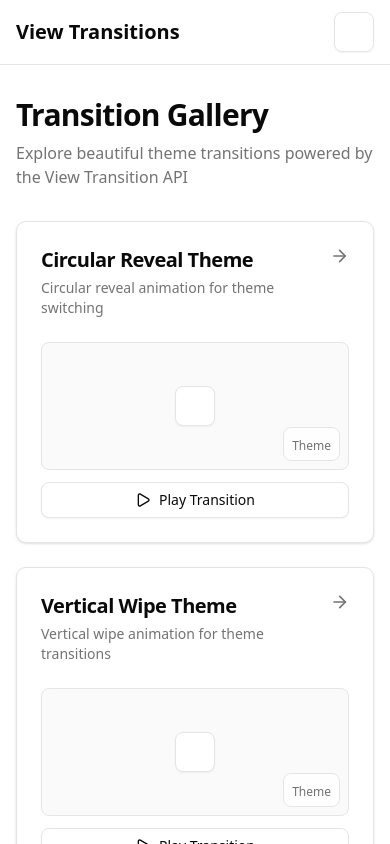
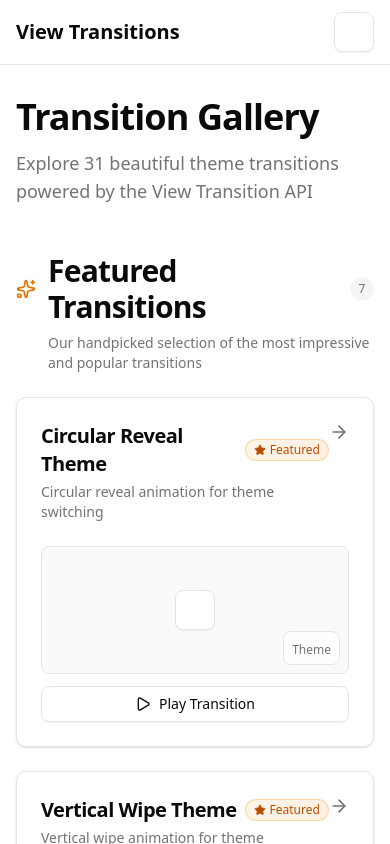
Before and after one commit to yassinezaanouni/themes-view-transitions, a Next.js app: page / in a window 390 px wide. Shown: the top 844 px of the page. Built offline with nearby package versions, Linux system fonts and the light colour scheme.

Commit message:
Add smooth scrolling behavior to HTML and enhance Home page layout with categorized transition sections. Introduce CategorySection component for better organization of transitions by category, and update TransitionCard to display featured badges.

```diff
--- a/src/app/globals.css
+++ b/src/app/globals.css
@@ -135,6 +135,9 @@
   * {
     @apply border-border outline-ring/50;
   }
+  html {
+    scroll-behavior: smooth;
+  }
   body {
     @apply bg-background text-foreground;
   }
--- a/src/app/page.tsx
+++ b/src/app/page.tsx
@@ -1,27 +1,117 @@
-import { TransitionCard } from '@/components/transition-card';
-import { transitions } from '@/data/transitions';
+import { CategorySection } from '@/components/category-section';
+import { CategoryType, transitions } from '@/data/transitions';
+import {
+  Shapes,
+  Droplets,
+  Sparkles,
+  Move,
+  Box,
+  PartyPopper,
+} from 'lucide-react';
 
 export default function Home() {
+  // Group transitions by category
+  const transitionsByCategory = transitions.reduce(
+    (acc, transition) => {
+      if (!acc[transition.category]) {
+        acc[transition.category] = [];
+      }
+      acc[transition.category].push(transition);
+      return acc;
+    },
+    {} as Record<CategoryType, typeof transitions>
+  );
+
+  // Get featured transitions
+  const featuredTransitions = transitions.filter((t) => t.featured);
+
+  // Define category metadata
+  const categories: Array<{
+    key: CategoryType;
+    title: string;
+    description: string;
+    icon: React.ReactNode;
+    color: string;
+  }> = [
+    {
+      key: 'geometric',
+      title: 'Geometric Shapes',
+      description:
+        'Circular, polygonal, and geometric patterns that create structured, modern transitions',
+      icon: <Shapes className="h-5 w-5" />,
+      color: 'text-blue-600 dark:text-blue-400',
+    },
+    {
+      key: 'wipes',
+      title: 'Directional Wipes',
+      description:
+        'Clean, directional transitions that sweep across the screen in various patterns',
+      icon: <Move className="h-5 w-5" />,
+      color: 'text-purple-600 dark:text-purple-400',
+    },
+    {
+      key: '3d',
+      title: '3D Effects',
+      description:
+        'Immersive transitions with depth, perspective, and three-dimensional movement',
+      icon: <Box className="h-5 w-5" />,
+      color: 'text-rose-600 dark:text-rose-400',
+    },
+    {
+      key: 'organic',
+      title: 'Organic & Fluid',
+      description:
+        'Natural, flowing transitions with smooth, organic motion and effects',
+      icon: <Droplets className="h-5 w-5" />,
+      color: 'text-teal-600 dark:text-teal-400',
+    },
+    {
+      key: 'fun',
+      title: 'Fun & Playful',
+      description:
+        'Whimsical, animated transitions that add personality and joy to your experience',
+      icon: <PartyPopper className="h-5 w-5" />,
+      color: 'text-pink-600 dark:text-pink-400',
+    },
+  ];
+
   return (
-    <div className="space-y-8">
-      <div className="space-y-2">
-        <h2 className="text-3xl font-bold tracking-tight">
+    <div className="space-y-4">
+      {/* Header */}
+      <div className="space-y-3 mb-12">
+        <h1 className="text-4xl font-bold tracking-tight md:text-5xl">
           Transition Gallery
-        </h2>
-        <p className="text-muted-foreground">
-          Explore beautiful theme transitions powered by the View Transition API
+        </h1>
+        <p className="text-muted-foreground text-lg">
+          Explore {transitions.length} beautiful theme transitions powered by
+          the View Transition API
         </p>
       </div>
 
-      <div className="grid grid-cols-1 md:grid-cols-2 lg:grid-cols-3 gap-6">
-        {transitions.map((transition, index) => (
-          <TransitionCard
-            key={transition.id}
-            transition={transition}
-            index={index}
-          />
-        ))}
-      </div>
+      {/* Featured Section */}
+      {featuredTransitions.length > 0 && (
+        <CategorySection
+          category="featured"
+          transitions={featuredTransitions}
+          title="Featured Transitions"
+          description="Our handpicked selection of the most impressive and popular transitions"
+          icon={<Sparkles className="h-5 w-5" />}
+          color="text-amber-600 dark:text-amber-400"
+        />
+      )}
+
+      {/* Category Sections */}
+      {categories.map((category) => (
+        <CategorySection
+          key={category.key}
+          category={category.key}
+          transitions={transitionsByCategory[category.key] || []}
+          title={category.title}
+          description={category.description}
+          icon={category.icon}
+          color={category.color}
+        />
+      ))}
     </div>
   );
 }
--- /dev/null
+++ b/src/components/category-section.tsx
@@ -0,0 +1,48 @@
+import { CategoryType, Transition } from '@/data/transitions';
+import { TransitionCard } from './transition-card';
+
+interface CategorySectionProps {
+  category: CategoryType;
+  transitions: Transition[];
+  title: string;
+  description?: string;
+  icon: React.ReactNode;
+  color: string;
+}
+
+export function CategorySection({
+  category,
+  transitions,
+  title,
+  description,
+  icon,
+  color,
+}: CategorySectionProps) {
+  if (transitions.length === 0) return null;
+
+  return (
+    <section id={`category-${category}`} className="mb-16 scroll-mt-8">
+      <div className="mb-6">
+        <div className="flex items-center gap-3 mb-2">
+          <div className={color}>{icon}</div>
+          <h2 className="text-3xl font-bold tracking-tight">{title}</h2>
+          <div className="bg-muted text-muted-foreground flex h-6 min-w-6 items-center justify-center rounded-full px-2 text-xs font-medium">
+            {transitions.length}
+          </div>
+        </div>
+        {description && (
+          <p className="text-muted-foreground ml-8 text-sm">{description}</p>
+        )}
+      </div>
+      <div className="grid gap-6 sm:grid-cols-2 lg:grid-cols-3">
+        {transitions.map((transition, index) => (
+          <TransitionCard
+            key={transition.id}
+            transition={transition}
+            index={index}
+          />
+        ))}
+      </div>
+    </section>
+  );
+}
--- a/src/components/transition-card.tsx
+++ b/src/components/transition-card.tsx
@@ -1,9 +1,10 @@
 'use client';
 
-import { ArrowRight, Play } from 'lucide-react';
+import { ArrowRight, Play, Star } from 'lucide-react';
 import Link from 'next/link';
 import { useRef } from 'react';
 
+import { Badge } from '@/components/ui/badge';
 import { ThemeToggle, ThemeToggleRef } from '@/components/theme-toggle';
 import { Button } from '@/components/ui/button';
 import {
@@ -37,12 +38,23 @@ export function TransitionCard({ transition, index }: TransitionCardProps) {
           <CardHeader>
             <div className="flex items-start justify-between">
               <div className="space-y-1">
-                <CardTitle className="group-hover:text-primary text-xl transition-colors">
-                  {transition.title}
-                </CardTitle>
+                <div className="flex items-center gap-2">
+                  <CardTitle className="group-hover:text-primary text-xl transition-colors">
+                    {transition.title}
+                  </CardTitle>
+                  {transition.featured && (
+                    <Badge
+                      variant="secondary"
+                      className="gap-1 bg-gradient-to-r from-amber-500/10 to-orange-500/10 text-amber-700 dark:text-amber-400 border border-amber-500/30"
+                    >
+                      <Star className="h-3 w-3 fill-current" />
+                      Featured
+                    </Badge>
+                  )}
+                </div>
                 <CardDescription>{transition.description}</CardDescription>
               </div>
-              <ArrowRight className="text-muted-foreground group-hover:text-primary h-5 w-5 transition-all group-hover:translate-x-1" />
+              <ArrowRight className="text-muted-foreground group-hover:text-primary h-5 w-5 shrink-0 transition-all group-hover:translate-x-1" />
             </div>
           </CardHeader>
 
--- a/src/components/ui/badge.tsx
+++ b/src/components/ui/badge.tsx
@@ -1,23 +1,46 @@
-import * as React from "react";
+import * as React from "react"
+import { Slot } from "@radix-ui/react-slot"
+import { cva, type VariantProps } from "class-variance-authority"
 
-import { cn } from "@/lib/utils";
+import { cn } from "@/lib/utils"
 
-type BadgeVariant = "outline" | "solid";
+const badgeVariants = cva(
+  "inline-flex items-center justify-center rounded-full border px-2 py-0.5 text-xs font-medium w-fit whitespace-nowrap shrink-0 [&>svg]:size-3 gap-1 [&>svg]:pointer-events-none focus-visible:border-ring focus-visible:ring-ring/50 focus-visible:ring-[3px] aria-invalid:ring-destructive/20 dark:aria-invalid:ring-destructive/40 aria-invalid:border-destructive transition-[color,box-shadow] overflow-hidden",
+  {
+    variants: {
+      variant: {
+        default:
+          "border-transparent bg-primary text-primary-foreground [a&]:hover:bg-primary/90",
+        secondary:
+          "border-transparent bg-secondary text-secondary-foreground [a&]:hover:bg-secondary/90",
+        destructive:
+          "border-transparent bg-destructive text-white [a&]:hover:bg-destructive/90 focus-visible:ring-destructive/20 dark:focus-visible:ring-destructive/40 dark:bg-destructive/60",
+        outline:
+          "text-foreground [a&]:hover:bg-accent [a&]:hover:text-accent-foreground",
+      },
+    },
+    defaultVariants: {
+      variant: "default",
+    },
+  }
+)
 
-type BadgeProps = React.HTMLAttributes<HTMLSpanElement> & {
-  variant?: BadgeVariant;
-};
+function Badge({
+  className,
+  variant,
+  asChild = false,
+  ...props
+}: React.ComponentProps<"span"> &
+  VariantProps<typeof badgeVariants> & { asChild?: boolean }) {
+  const Comp = asChild ? Slot : "span"
 
-const styles: Record<BadgeVariant, string> = {
-  solid:
-    "rounded-full bg-[color-mix(in_oklch,var(--color-secondary)_85%,transparent)] px-3 py-1 text-xs font-medium text-[var(--color-secondary-foreground)] shadow-[0_12px_24px_-20px_color-mix(in_oklch,var(--color-ring)_55%,transparent)]",
-  outline:
-    "rounded-full border border-border/70 bg-[color-mix(in_oklch,var(--color-card)_88%,transparent)] px-3 py-1 text-xs font-medium text-[color-mix(in_oklch,var(--color-muted-foreground)_92%,transparent)]",
-};
+  return (
+    <Comp
+      data-slot="badge"
+      className={cn(badgeVariants({ variant }), className)}
+      {...props}
+    />
+  )
+}
 
-export const Badge = React.forwardRef<HTMLSpanElement, BadgeProps>(
-  ({ className, variant = "outline", ...props }, ref) => (
-    <span ref={ref} className={cn(styles[variant], className)} {...props} />
-  ),
-);
-Badge.displayName = "Badge";
+export { Badge, badgeVariants }
--- a/src/data/transitions.ts
+++ b/src/data/transitions.ts
@@ -12,6 +12,7 @@ export type TransitionType =
   | 'gif-mad'
   | 'gif-punch'
   | 'gif-explosion'
+  | 'gif-checkmark'
   | 'horizontal-wipe'
   | 'slide-from-bottom'
   | 'hexagon-reveal'
@@ -30,6 +31,16 @@ export type TransitionType =
   | 'iris-reveal'
   | 'skew-slide';
 
+export type CategoryType =
+  | 'featured'
+  | 'geometric'
+  | 'wipes'
+  | '3d'
+  | 'organic'
+  | 'fun';
+
+export type ComplexityLevel = 'simple' | 'intermediate' | 'advanced';
+
 export interface Transition {
   id: string;
   title: string;
@@ -37,6 +48,10 @@ export interface Transition {
   description: string;
   cssFile: string; // Path to CSS file relative to src/styles/transitions/
   componentFile: string; // Path to component file relative to src/components/
+  category: CategoryType;
+  tags: string[];
+  featured: boolean;
+  complexity: ComplexityLevel;
 }
 
 export const transitions: Transition[] = [
@@ -47,6 +62,10 @@ export const transitions: Transition[] = [
     description: 'Circular reveal animation for theme switching',
     cssFile: 'circular-reveal.css',
     componentFile: 'theme-toggle.tsx',
+    category: 'geometric',
+    tags: ['Professional', 'Clean', 'Modern'],
+    featured: true,
+    complexity: 'simple',
   },
   {
     id: '3',
@@ -55,6 +74,10 @@ export const transitions: Transition[] = [
     description: 'Vertical wipe animation for theme transitions',
     cssFile: 'vertical-wipe.css',
     componentFile: 'theme-toggle.tsx',
+    category: 'wipes',
+    tags: ['Professional', 'Minimal', 'Smooth'],
+    featured: true,
+    complexity: 'simple',
   },
   {
     id: '7',
@@ -63,6 +86,10 @@ export const transitions: Transition[] = [
     description: 'Circular mask with blur effect',
     cssFile: 'circle-with-blur.css',
     componentFile: 'theme-toggle.tsx',
+    category: 'geometric',
+    tags: ['Modern', 'Smooth', 'Creative'],
+    featured: false,
+    complexity: 'intermediate',
   },
   {
     id: '8',
@@ -71,6 +98,10 @@ export const transitions: Transition[] = [
     description: 'Circular blur expanding from top left corner',
     cssFile: 'circle-blur-top-left.css',
     componentFile: 'theme-toggle.tsx',
+    category: 'geometric',
+    tags: ['Creative', 'Dynamic', 'Modern'],
+    featured: false,
+    complexity: 'intermediate',
   },
   {
     id: '9',
@@ -79,6 +110,10 @@ export const transitions: Transition[] = [
     description: 'Geometric polygon reveal animation',
     cssFile: 'polygon.css',
     componentFile: 'theme-toggle.tsx',
+    category: 'geometric',
+    tags: ['Bold', 'Angular', 'Modern'],
+    featured: false,
+    complexity: 'intermediate',
   },
   {
     id: '10',
@@ -87,6 +122,10 @@ export const transitions: Transition[] = [
     description: 'Fun dancing character transition effect',
     cssFile: 'gif-dance.css',
     componentFile: 'theme-toggle.tsx',
+    category: 'fun',
+    tags: ['Playful', 'Fun', 'Unique'],
+    featured: true,
+    complexity: 'simple',
   },
   {
     id: '11',
@@ -95,6 +134,10 @@ export const transitions: Transition[] = [
     description: 'Love-themed animated transition',
     cssFile: 'gif-love.css',
     componentFile: 'theme-toggle.tsx',
+    category: 'fun',
+    tags: ['Playful', 'Romantic', 'Fun'],
+    featured: false,
+    complexity: 'simple',
   },
   {
     id: '11a',
@@ -103,6 +146,10 @@ export const transitions: Transition[] = [
     description: 'Heart love animated transition',
     cssFile: 'gif-heart.css',
     componentFile: 'theme-toggle.tsx',
+    category: 'fun',
+    tags: ['Playful', 'Romantic', 'Fun'],
+    featured: false,
+    complexity: 'simple',
   },
   {
     id: '11b',
@@ -111,6 +158,10 @@ export const transitions: Transition[] = [
     description: 'Love letter animated transition',
     cssFile: 'gif-letter.css',
     componentFile: 'theme-toggle.tsx',
+    category: 'fun',
+    tags: ['Playful', 'Romantic', 'Fun'],
+    featured: false,
+    complexity: 'simple',
   },
   {
     id: '11c',
@@ -119,6 +170,10 @@ export const transitions: Transition[] = [
     description: 'Love you animated transition',
     cssFile: 'gif-loveyou.css',
     componentFile: 'theme-toggle.tsx',
+    category: 'fun',
+    tags: ['Playful', 'Romantic', 'Fun'],
+    featured: false,
+    complexity: 'simple',
   },
   {
     id: '11d',
@@ -127,6 +182,10 @@ export const transitions: Transition[] = [
     description: 'Mad animated transition',
     cssFile: 'gif-mad.css',
     componentFile: 'theme-toggle.tsx',
+    category: 'fun',
+    tags: ['Playful', 'Expressive', 'Fun'],
+    featured: false,
+    complexity: 'simple',
   },
   {
     id: '11e',
@@ -135,6 +194,10 @@ export const transitions: Transition[] = [
     description: 'Punch animated transition',
     cssFile: 'gif-punch.css',
     componentFile: 'theme-toggle.tsx',
+    category: 'fun',
+    tags: ['Playful', 'Dynamic', 'Fun'],
+    featured: false,
+    complexity: 'simple',
   },
   {
     id: '11f',
@@ -143,6 +206,22 @@ export const transitions: Transition[] = [
     description: 'Explosion animated transition',
     cssFile: 'gif-explosion.css',
     componentFile: 'theme-toggle.tsx',
+    category: 'fun',
+    tags: ['Playful', 'Dramatic', 'Fun'],
+    featured: false,
+    complexity: 'simple',
+  },
+  {
+    id: '11g',
+    title: 'Checkmark GIF Theme',
+    slug: 'gif-checkmark',
+    description: 'Checkmark success animated transition',
+    cssFile: 'gif-checkmark.css',
+    componentFile: 'theme-toggle.tsx',
+    category: 'fun',
+    tags: ['Playful', 'Success', 'Fun'],
+    featured: false,
+    complexity: 'simple',
   },
   {
     id: '12',
@@ -151,6 +230,10 @@ export const transitions: Transition[] = [
     description: 'Smooth horizontal wipe from left to right',
     cssFile: 'horizontal-wipe.css',
     componentFile: 'theme-toggle.tsx',
+    category: 'wipes',
+    tags: ['Professional', 'Minimal', 'Smooth'],
+    featured: false,
+    complexity: 'simple',
   },
   {
     id: '13',
@@ -159,6 +242,10 @@ export const transitions: Transition[] = [
     description: 'New page slides up from the bottom',
     cssFile: 'slide-from-bottom.css',
     componentFile: 'theme-toggle.tsx',
+    category: 'fun',
+    tags: ['Playful', 'Simple', 'Dynamic'],
+    featured: false,
+    complexity: 'simple',
   },
   {
     id: '15',
@@ -167,6 +254,10 @@ export const transitions: Transition[] = [
     description: 'Hexagonal shape expanding from center',
     cssFile: 'hexagon-reveal.css',
     componentFile: 'theme-toggle.tsx',
+    category: 'geometric',
+    tags: ['Bold', 'Angular', 'Modern'],
+    featured: false,
+    complexity: 'intermediate',
   },
   {
     id: '16',
@@ -175,6 +266,10 @@ export const transitions: Transition[] = [
     description: 'Clock hand sweeping reveal animation',
     cssFile: 'clock-wipe.css',
     componentFile: 'theme-toggle.tsx',
+    category: 'wipes',
+    tags: ['Creative', 'Unique', 'Smooth'],
+    featured: true,
+    complexity: 'intermediate',
   },
   {
     id: '17',
@@ -183,6 +278,10 @@ export const transitions: Transition[] = [
     description: 'Venetian blinds opening transition',
     cssFile: 'blinds.css',
     componentFile: 'theme-toggle.tsx',
+    category: 'wipes',
+    tags: ['Classic', 'Structured', 'Professional'],
+    featured: false,
+    complexity: 'intermediate',
   },
   {
     id: '18',
@@ -191,6 +290,10 @@ export const transitions: Transition[] = [
     description: 'Smooth morphing from circle to square with blur',
     cssFile: 'morph-circle-square.css',
     componentFile: 'theme-toggle.tsx',
+    category: 'geometric',
+    tags: ['Creative', 'Smooth', 'Dynamic'],
+    featured: false,
+    complexity: 'advanced',
   },
   {
     id: '19',
@@ -199,6 +302,10 @@ export const transitions: Transition[] = [
     description: 'Fluid organic wave reveal animation',
     cssFile: 'liquid-swipe.css',
     componentFile: 'theme-toggle.tsx',
+    category: 'organic',
+    tags: ['Creative', 'Smooth', 'Modern'],
+    featured: false,
+    complexity: 'advanced',
   },
   {
     id: '20',
@@ -207,6 +314,10 @@ export const transitions: Transition[] = [
     description: 'Radial zoom with depth blur effect',
     cssFile: 'zoom-blur.css',
     componentFile: 'theme-toggle.tsx',
+    category: 'organic',
+    tags: ['Dynamic', 'Cinematic', 'Bold'],
+    featured: false,
+    complexity: 'intermediate',
   },
   {
     id: '22',
@@ -215,6 +326,10 @@ export const transitions: Transition[] = [
     description: 'Modern pixelation crossfade effect',
     cssFile: 'pixelate-dissolve.css',
     componentFile: 'theme-toggle.tsx',
+    category: 'organic',
+    tags: ['Creative', 'Digital', 'Modern'],
+    featured: true,
+    complexity: 'intermediate',
   },
   {
     id: '23',
@@ -223,6 +338,10 @@ export const transitions: Transition[] = [
     description: 'Organic wave sweeping across screen',
     cssFile: 'wave-reveal.css',
     componentFile: 'theme-toggle.tsx',
+    category: 'organic',
+    tags: ['Smooth', 'Natural', 'Creative'],
+    featured: false,
+    complexity: 'intermediate',
   },
   {
     id: '27',
@@ -231,6 +350,10 @@ export const transitions: Transition[] = [
     description: '3D perspective travel with depth and rotation',
     cssFile: 'perspective-travel.css',
     componentFile: 'theme-toggle.tsx',
+    category: '3d',
+    tags: ['Cinematic', 'Bold', 'Immersive'],
+    featured: true,
+    complexity: 'advanced',
   },
   {
     id: '28',
@@ -239,6 +362,10 @@ export const transitions: Transition[] = [
     description: 'Dynamic diagonal sweep from corner to corner',
     cssFile: 'diagonal-wipe.css',
     componentFile: 'theme-toggle.tsx',
+    category: 'wipes',
+    tags: ['Dynamic', 'Modern', 'Bold'],
+    featured: false,
+    complexity: 'simple',
   },
   {
     id: '30',
@@ -247,6 +374,10 @@ export const transitions: Transition[] = [
     description: '3D card flip with perspective and depth',
     cssFile: 'flip-3d.css',
     componentFile: 'theme-toggle.tsx',
+    category: '3d',
+    tags: ['Cinematic', 'Immersive', 'Bold'],
+    featured: false,
+    complexity: 'advanced',
   },
   {
     id: '32',
@@ -255,6 +386,10 @@ export const transitions: Transition[] = [
     description: 'Staggered columns sliding down with wave effect',
     cssFile: 'columns-slide.css',
     componentFile: 'theme-toggle.tsx',
+    category: 'wipes',
+    tags: ['Creative', 'Structured', 'Dynamic'],
+    featured: true,
+    complexity: 'intermediate',
   },
   {
     id: '33',
@@ -263,6 +398,10 @@ export const transitions: Transition[] = [
     description: 'Rotating spiral expanding from center outward',
     cssFile: 'spiral-wipe.css',
     componentFile: 'theme-toggle.tsx',
+    category: 'geometric',
+    tags: ['Creative', 'Dynamic', 'Unique'],
+    featured: false,
+    complexity: 'advanced',
   },
   {
     id: '34',
@@ -271,6 +410,10 @@ export const transitions: Transition[] = [
     description: 'Camera iris diaphragm opening from center',
     cssFile: 'iris-reveal.css',
     componentFile: 'theme-toggle.tsx',
+    category: 'geometric',
+    tags: ['Cinematic', 'Professional', 'Smooth'],
+    featured: false,
+    complexity: 'advanced',
   },
   {
     id: '35',
@@ -279,6 +422,10 @@ export const transitions: Transition[] = [
     description: 'Dynamic skewed sliding transition',
     cssFile: 'skew-slide.css',
     componentFile: 'theme-toggle.tsx',
+    category: '3d',
+    tags: ['Dynamic', 'Modern', 'Bold'],
+    featured: false,
+    complexity: 'intermediate',
   },
 ];
 
```
